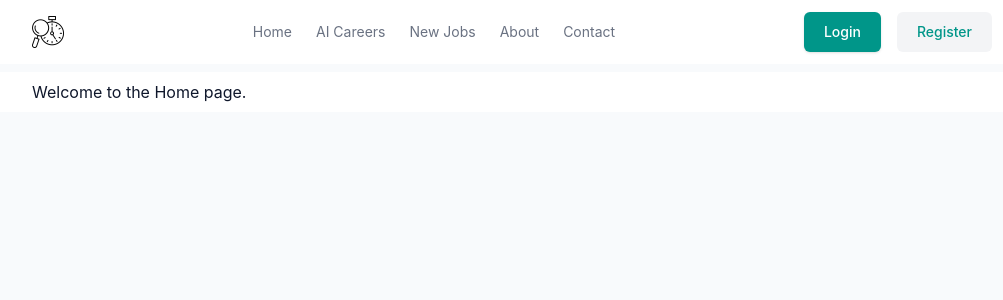
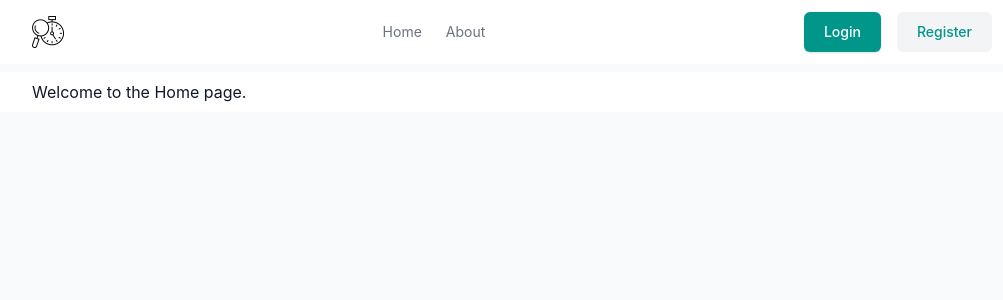
Before and after one commit to johnclamy/expiry-tracker-project, a Vue app in the folder frontend/: page / in a window 1280 px wide. Shown: the top 300 px of the page, without its empty margins (128-1131 px from the left). Built offline with nearby package versions, Linux system fonts and the light colour scheme.

Commit message:
remove unwanted links

```diff
--- a/frontend/src/components/layout/Header.vue
+++ b/frontend/src/components/layout/Header.vue
@@ -22,16 +22,7 @@
                                 <RouterLink class="text-gray-500 transition hover:text-gray-500/75" :to="pageLink.HOME"> Home </RouterLink>
                             </li>
                             <li>
-                                <RouterLink class="text-gray-500 transition hover:text-gray-500/75" :to="pageLink.CAREERS"> AI Careers </RouterLink>
-                            </li>
-                            <li>
-                                <RouterLink class="text-gray-500 transition hover:text-gray-500/75" :to="pageLink.JOBS"> New Jobs </RouterLink>
-                            </li>
-                            <li>
                                 <RouterLink class="text-gray-500 transition hover:text-gray-500/75" :to="pageLink.ABOUT"> About </RouterLink>
-                            </li>
-                            <li>
-                                <RouterLink class="text-gray-500 transition hover:text-gray-500/75" :to="pageLink.CONTACT"> Contact </RouterLink>
                             </li>
                         </ul>
                     </nav>
```
